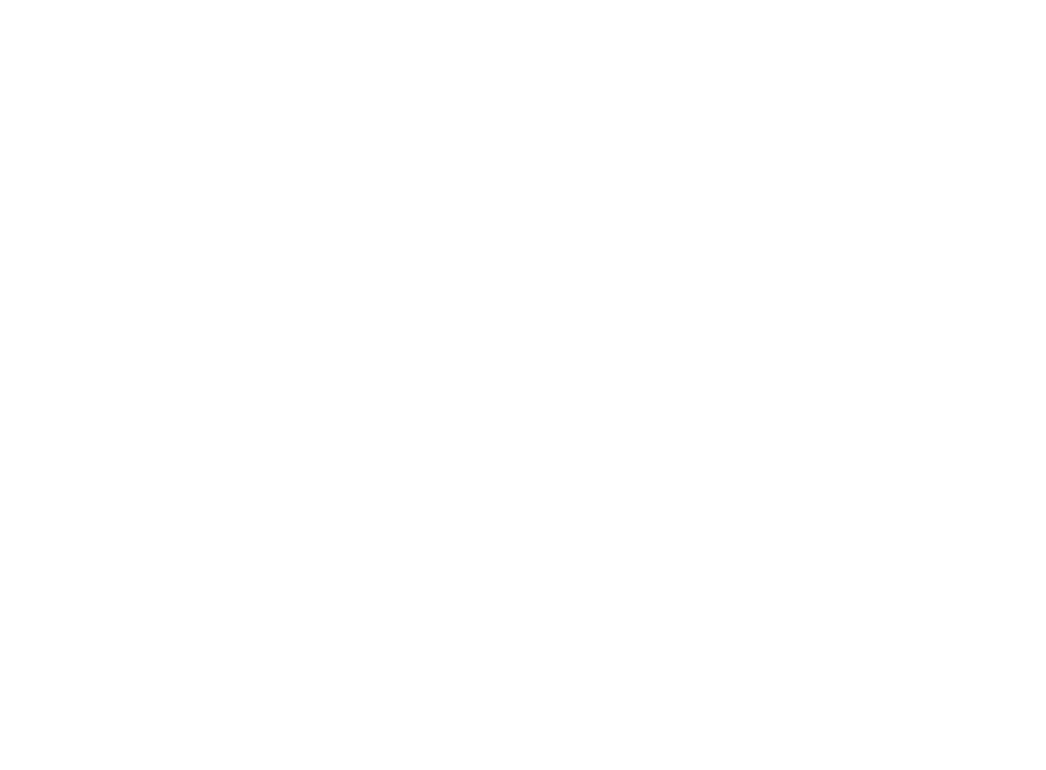
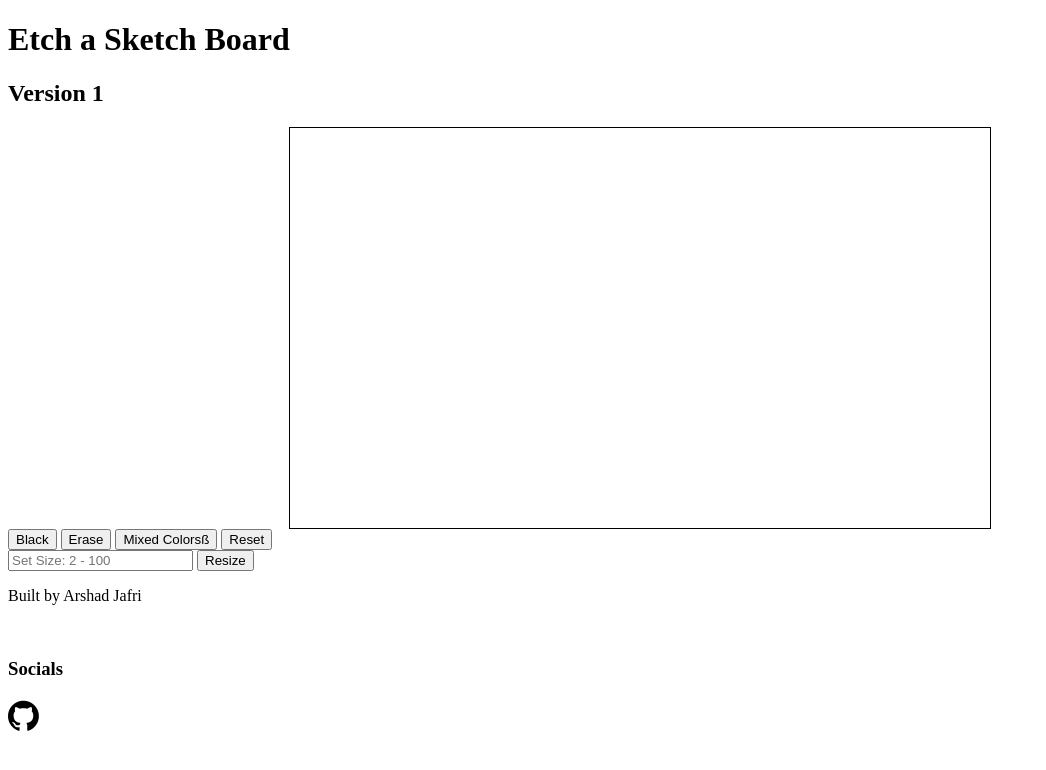
Before and after one commit to ArshadJafri/EtchASketch_OdinProject, a plain HTML site: page index.html in a window 1280 px wide. Shown: the whole page, without its empty margins (0-1046 px from the left). Drawn offline with Linux system fonts and the light colour scheme.

Commit message:
Updated Changes

```diff
--- a/index.html
+++ b/index.html
@@ -3,16 +3,47 @@
 <head>
     <meta charset="UTF-8">
     <meta name="viewport" content="width=device-width, initial-scale=1.0">
-    <title>Odin Project Etch a Sketch</title>
-
+    <title>Etch-A-Sketch</title>
+    <link rel="stylesheet" href="https://cdnjs.cloudflare.com/ajax/libs/font-awesome/4.7.0/css/font-awesome.min.css">
     <link rel="stylesheet" href="styles.css">
 </head>
 <body>
-    <script src="scripts.js"></script>
+
+    <div id="header_div" class="header_div">
+        <h1>Etch a Sketch Board</h1>
+        <h2>Version 1</h2>
+    </div>
 
     <div id="main_container" class="main_container">
 
+    </div>
+
+    <div id="buttons" class="buttons">
+        <button id="btn" class="btn" onclick="changeColor('black')">Black</button>
+        <button id="btn" class="btn" onclick="changeColor('white')">Erase</button>
+        <button id="btn" class="btn" onclick="changeColor('random')">Mixed Colorsß</button>
+        <button id="btn" class="btn" onclick="clearGrid()">Reset</button>
+
 
     </div>
+
+
+    <div class="resize">
+        <input
+        type="text"
+        placeholder="Set Size: 2 - 100"
+        onchange="changeSize(this.value)">
+        <button class="sizeBtn">Resize</button>
+    </div>
+
+
+    <footer id="footer" class="footer">
+        <p id="para" class="para">Built by Arshad Jafri</p>
+        <br>
+        <h3>Socials</h3>
+        <i class="fa fa-github" style="font-size:36px"></i>
+    </footer>
+
+    <script src="scripts.js"></script>
 </body>
 </html>
--- a/scripts.js
+++ b/scripts.js
@@ -0,0 +1,42 @@
+let color= 'black';
+
+function createContainer(size){
+
+    let container = document.querySelector(".main_container");
+    let eraser = container.querySelectorAll("div");
+    eraser.forEach((div)=>div.remove());
+        container.style.gridTemplateColumns = `repeat(${size} , 1fr)`;
+    container.style.gridTemplateRows = `repeat(${size} , 1fr)`;
+
+    let gridSize = Math.pow(size,2);
+
+    for(let i =0;i<gridSize;i++){
+        let pixel = document.createElement("div");
+        pixel.classList.add("grid");
+        container.style.backgroundColor = "white";
+        container.appendChild(pixel);
+        pixel.addEventListener("mouseover",colorSquare);
+    }
+}
+
+createContainer(16);
+
+
+function colorSquare() {
+    color === "random" ? this.style.backgroundColor = `hsl(${Math.random() * 360}, 100%, 50%)` : this.style.backgroundColor = color;
+  }
+
+
+function changeSize(input) {
+    input >= 2 && input <= 100 ? createContainer(input) : console.log("input error! to many or to few squares");
+  };
+function clearGrid(){
+
+    let container = document.querySelector(".main_container");
+    let eraser = container.querySelectorAll("div");
+    eraser.forEach((div) =>div.style.backgroundColor="white");
+}
+
+function changeColor(choice){
+    color = choice;
+}
--- a/styles.css
+++ b/styles.css
@@ -0,0 +1,16 @@
+.grid{
+    background-color: white;
+    border: white solid line;
+}
+
+
+.main_container{
+
+        display: grid;
+        width: 700px;
+        height: 400px;
+        background-color: white;
+        border:black solid thin;
+        margin: auto;
+
+}
```
